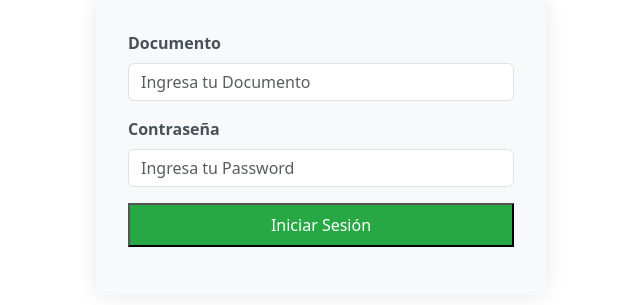
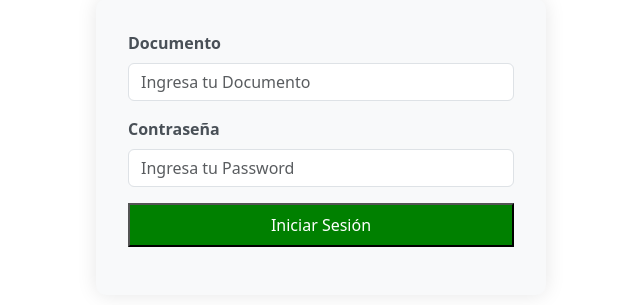
Before and after one commit to monsalve910/servi_plus, a PHP site: page /login.php in a window 1280 px wide. Shown: the part 297-602 px from the top of the page, without its empty margins (319-959 px from the left). Run offline with PHP 8.4, Linux system fonts and the light colour scheme; some libraries are stand-ins or nearby versions.

Commit message:
detalles

```diff
--- a/login.php
+++ b/login.php
@@ -59,7 +59,7 @@
         <label for="pass" class="form-label mt-3 fw-bold">Contraseña</label>
         <input type="password" id="pass" name="pass" class="form-control mb-3" placeholder="Ingresa tu Password" required>
 
-        <button type="submit" class=" w-100 py-2 text-white" style="background-color: #28a745;">Iniciar Sesión</button>
+        <button type="submit" class=" w-100 py-2 text-white" style="background-color: #008000;">Iniciar Sesión</button>
     </div>
 </form>
 
--- a/public/JS/grafico.js
+++ b/public/JS/grafico.js
@@ -36,7 +36,7 @@ fetch("/PRIMER_PROYECTO_1/dashboard.php")
           {
             label: "Empleados por Cargo",
             data: valoresCargo,
-            backgroundColor: "rgba(255, 0, 221, 1)",
+            backgroundColor: "rgba(255, 153, 0, 1)",
             borderColor: "rgba(217, 255, 4, 1)",
             borderWidth: 1,
           },
```
